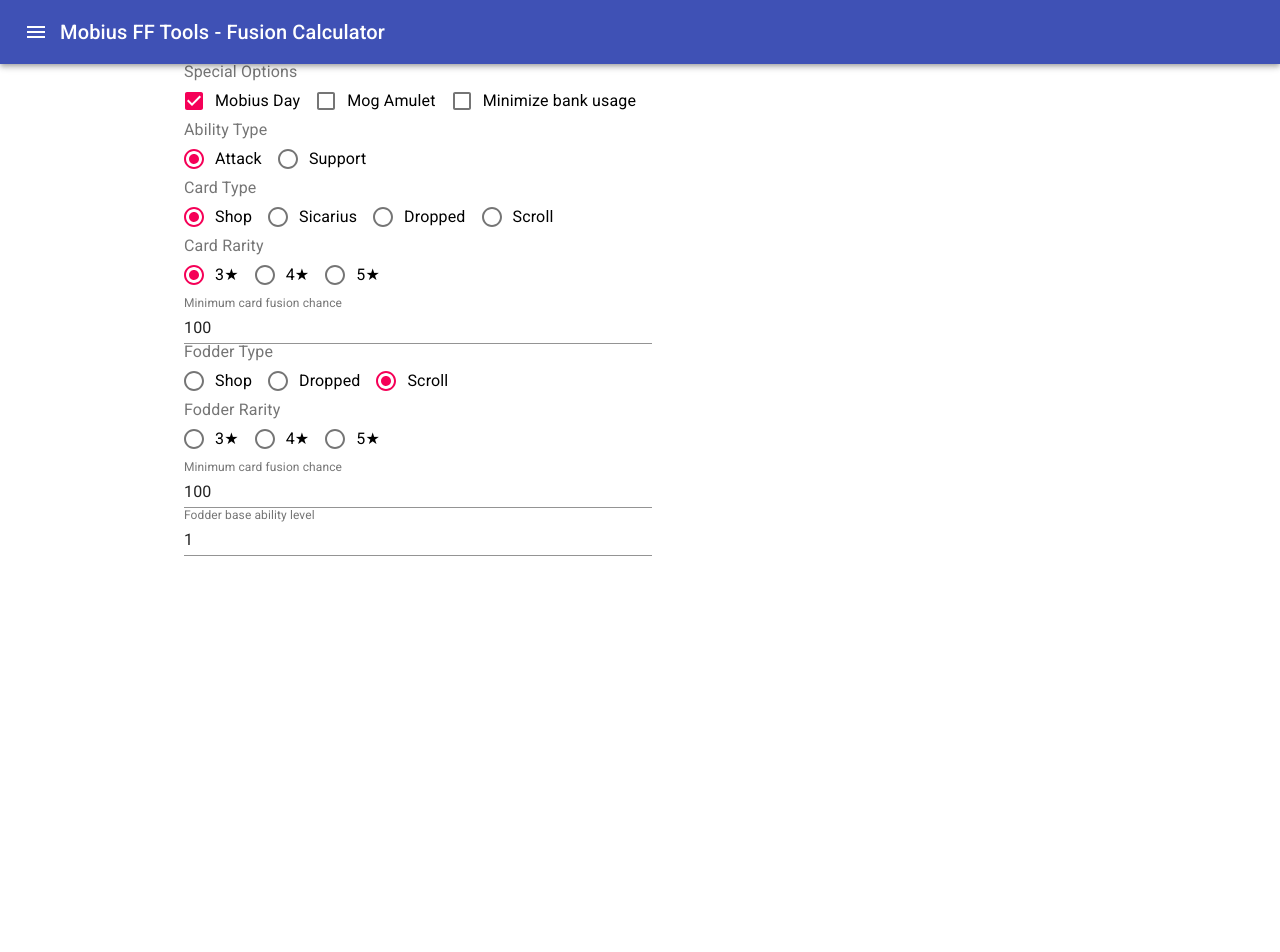
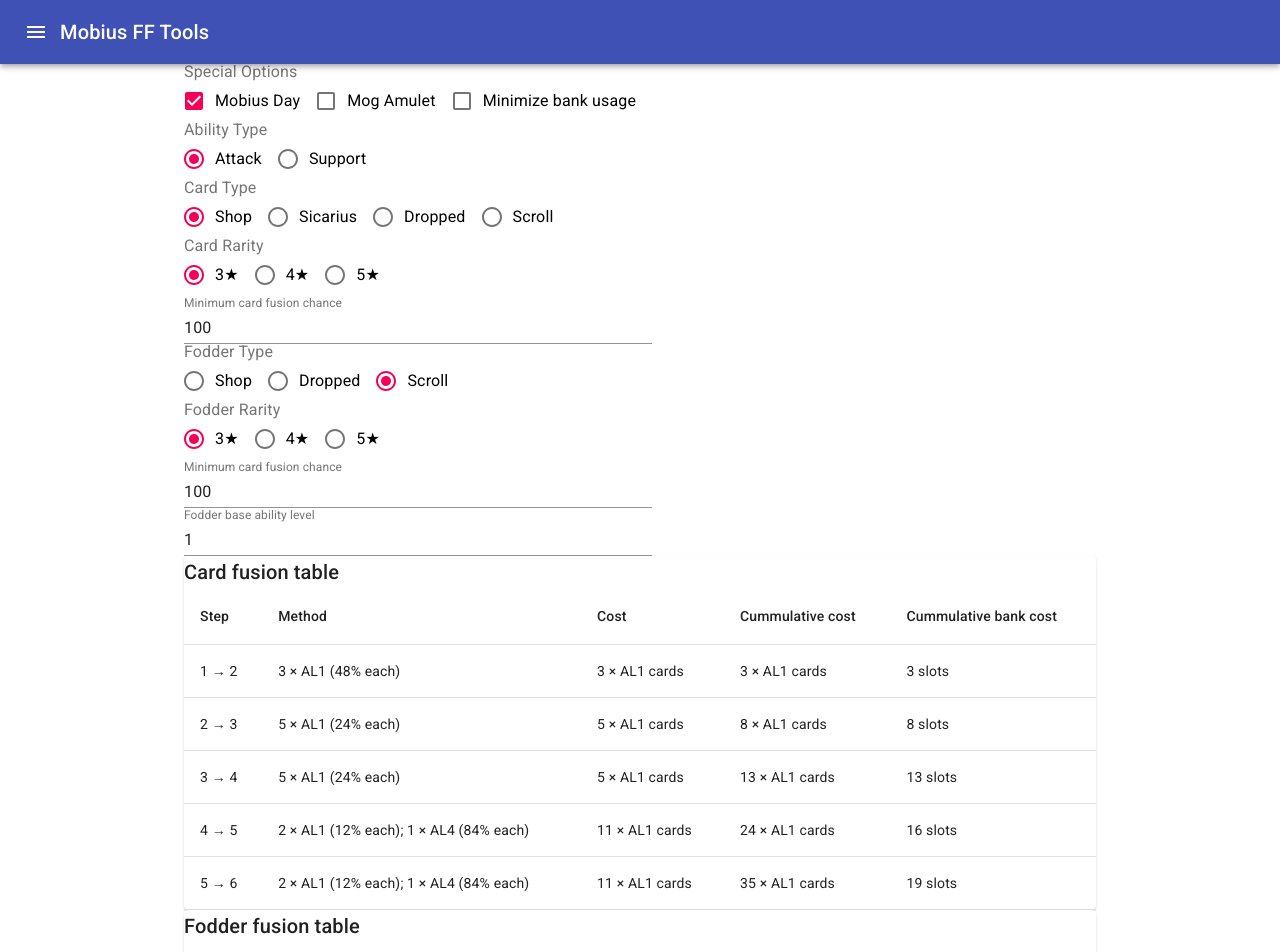
Before and after one commit to Zekareisoujin/mff-tools, a React app: page /#/fusion in a window 1280 px wide. Shown: the top 952 px of the page. Before the commit the page ends 800 px from the top, so only its background shows below. Built offline with nearby package versions, Linux system fonts and the light colour scheme.

Commit message:
feat(fusion table): implement fusion rate table

```diff
--- a/src/App.js
+++ b/src/App.js
@@ -24,16 +24,10 @@
 
 const App = props => {
   const { location } = props;
-  const [navTitle, setNavTitle] = React.useState('');
-
-  React.useEffect(() => {
-    if (pageList[location.pathname])
-      setNavTitle(pageList[location.pathname].label);
-  }, [location.pathname]);
 
   return (
     <>
-      <Header pageList={pageList} title={navTitle} />
+      <Header pageList={pageList} />
       <Container maxWidth="md">
         <RouteSwitch>
           <Redirect from="/" exact to="/fusion" />
--- a/src/component/FusionControlPanel.js
+++ b/src/component/FusionControlPanel.js
@@ -4,9 +4,6 @@
   FormControl,
   FormLabel,
   FormControlLabel,
-  Input,
-  InputAdornment,
-  InputLabel,
   Radio,
   RadioGroup,
   FormGroup,
@@ -15,20 +12,7 @@
 import _ from 'lodash';
 import txtMap from '../data/textResource';
 import { abilityType, otherOption, cardOption } from '../data/fusionConfig';
-
-const defaultOptionState = {
-  abilityType: abilityType[0],
-  mobius_day: true,
-  mog_amulet: false,
-  min_bank: false,
-  cardType: 'gacha',
-  cardRarity: 3,
-  cardFusionThreshold: 100,
-  fodderType: 'scroll',
-  fodderRarity: 2,
-  fodderFusionThreshold: 100,
-  fodderBaseAbilityLevel: 1
-};
+import PropTypes from 'prop-types';
 
 const optionControlGroup = {
   abilityType: 'abilityType',
@@ -42,22 +26,27 @@
 };
 
 const FusionControlPanel = props => {
-  const [optionState, setOptionState] = React.useState(defaultOptionState);
+  const { defaultState, onOptionChange } = props;
+
+  const [state, setState] = React.useState(defaultState);
+
+  const handleStateChange = (key, newValue) => {
+    const newState = {
+      ...state,
+      [key]: newValue
+    };
+    setState(newState);
+    if (onOptionChange) onOptionChange(newState);
+  };
 
   const handleValueChange = evt => {
     const numVal = Number(evt.target.value);
     const newVal = Number.isNaN(numVal) ? evt.target.value : numVal;
-    setOptionState({
-      ...optionState,
-      [evt.target.name]: newVal
-    });
+    handleStateChange(evt.target.name, newVal);
   };
 
   const handleCheckboxChange = evt => {
-    setOptionState({
-      ...optionState,
-      [evt.target.name]: evt.target.checked
-    });
+    handleStateChange(evt.target.name, evt.target.checked);
   };
 
   return (
@@ -72,7 +61,7 @@
                 key={index}
                 control={
                   <Checkbox
-                    checked={optionState[value]}
+                    checked={state[value]}
                     name={value}
                     onChange={handleCheckboxChange}
                   />
@@ -84,7 +73,7 @@
 
         <FormLabel>Ability Type</FormLabel>
         <RadioGroup
-          value={optionState[optionControlGroup.abilityType]}
+          value={state[optionControlGroup.abilityType]}
           name={optionControlGroup.abilityType}
           onChange={handleValueChange}
           row
@@ -103,12 +92,12 @@
 
         <FormLabel>Card Type</FormLabel>
         <RadioGroup
-          value={optionState[optionControlGroup.cardType]}
+          value={state[optionControlGroup.cardType]}
           name={optionControlGroup.cardType}
           onChange={handleValueChange}
           row
         >
-          {_.map(cardOption[optionState.abilityType], (value, key) => {
+          {_.map(cardOption[state.abilityType], (value, key) => {
             return (
               <FormControlLabel
                 value={key}
@@ -122,12 +111,12 @@
 
         <FormLabel>Card Rarity</FormLabel>
         <RadioGroup
-          value={optionState[optionControlGroup.cardRarity]}
+          value={state[optionControlGroup.cardRarity]}
           name={optionControlGroup.cardRarity}
           onChange={handleValueChange}
           row
         >
-          {cardOption[optionState.abilityType][optionState.cardType].rarity.map(
+          {cardOption[state.abilityType][state.cardType].rarity.map(
             rarityValue => {
               return (
                 <FormControlLabel
@@ -143,7 +132,7 @@
 
         <TextField
           label="Minimum card fusion chance"
-          value={optionState[optionControlGroup.cardFusionThreshold]}
+          value={state[optionControlGroup.cardFusionThreshold]}
           name={optionControlGroup.cardFusionThreshold}
           onChange={handleValueChange}
           type="number"
@@ -152,12 +141,12 @@
 
         <FormLabel>Fodder Type</FormLabel>
         <RadioGroup
-          value={optionState[optionControlGroup.fodderType]}
+          value={state[optionControlGroup.fodderType]}
           name={optionControlGroup.fodderType}
           onChange={handleValueChange}
           row
         >
-          {cardOption[optionState.abilityType][optionState.cardType].fodder.map(
+          {cardOption[state.abilityType][state.cardType].fodder.map(
             (value, index) => {
               return (
                 <FormControlLabel
@@ -173,14 +162,13 @@
 
         <FormLabel>Fodder Rarity</FormLabel>
         <RadioGroup
-          value={optionState[optionControlGroup.fodderRarity]}
+          value={state[optionControlGroup.fodderRarity]}
           name={optionControlGroup.fodderRarity}
           onChange={handleValueChange}
           row
         >
-          {cardOption[optionState.abilityType][
-            optionState.cardType
-          ].fodderRarity.map(rarityValue => {
+          {cardOption[state.abilityType][state.cardType].fodderRarity.map(
+            rarityValue => {
               return (
                 <FormControlLabel
                   value={rarityValue}
@@ -189,12 +177,13 @@
                   key={rarityValue}
                 />
               );
-          })}
+            }
+          )}
         </RadioGroup>
 
         <TextField
           label="Minimum card fusion chance"
-          value={optionState[optionControlGroup.fodderFusionThreshold]}
+          value={state[optionControlGroup.fodderFusionThreshold]}
           name={optionControlGroup.fodderFusionThreshold}
           onChange={handleValueChange}
           type="number"
@@ -203,7 +192,7 @@
 
         <TextField
           label="Fodder base ability level"
-          value={optionState[optionControlGroup.fodderBaseAbilityLevel]}
+          value={state[optionControlGroup.fodderBaseAbilityLevel]}
           name={optionControlGroup.fodderBaseAbilityLevel}
           onChange={handleValueChange}
           type="number"
@@ -214,4 +203,9 @@
   );
 };
 
+FusionControlPanel.propTypes = {
+  defaultState: PropTypes.object.isRequired,
+  onOptionChange: PropTypes.func
+};
+
 export default FusionControlPanel;
--- /dev/null
+++ b/src/component/FusionRateTable.js
@@ -0,0 +1,162 @@
+import React from 'react';
+import PropTypes from 'prop-types';
+import _ from 'lodash';
+import {
+  Paper,
+  Table,
+  TableHead,
+  TableRow,
+  TableCell,
+  TableBody,
+  Typography
+} from '@material-ui/core';
+
+const getBasketContent = (basket, tableRate) => {
+  const basketContent = {};
+  for (var j = 0; j < basket.length; j++) {
+    const item = basket[j];
+    if (!basketContent[item]) {
+      basketContent[item] = {
+        rate: tableRate[item],
+        count: 1
+      };
+    } else basketContent[item].count++;
+  }
+  return basketContent;
+};
+
+const getTableData = (cardCost, cardRateTable) => {
+  let total = 0,
+    bankTotal = 0;
+  for (var i = 0; i < cardCost.length; i++) {
+    let content, cost, cummulativeCost, cummulativeBankCost;
+    if (cardCost[i].cost > 0) {
+      total += cardCost[i].cost;
+      bankTotal += cardCost[i].basket.length;
+      var basketContent = getBasketContent(
+        cardCost[i].basket,
+        cardRateTable[i]
+      );
+      content = _.reduce(
+        basketContent,
+        (str, value, key) => {
+          return str + `${value.count} × AL${key + 1} (${value.rate}% each); `;
+        },
+        ''
+      );
+    }
+  }
+};
+
+const FusionRateTable = props => {
+  const {
+    cardCost,
+    fodderCost,
+    cardRateTable,
+    fodderRateTable,
+    fodderBaseAbilityLevel
+  } = props;
+
+  const getTableData = (cardCost, cardRateTable, includeBankCost) => {
+    let total = 0,
+      bankTotal = 0;
+    const rows = [];
+    for (var i = 0; i < cardCost.length; i++) {
+      let content, cost, cummulativeCost, cummulativeBankCost;
+      const index = `${i + 1} → ${i + 2}`;
+      if (cardCost[i].cost > 0) {
+        total += cardCost[i].cost;
+        bankTotal += cardCost[i].basket.length;
+        var basketContent = getBasketContent(
+          cardCost[i].basket,
+          cardRateTable[i]
+        );
+
+        content = _.map(basketContent, (value, key) => {
+          return `${value.count} × AL${parseInt(key) + 1} (${
+            value.rate
+          }% each)`;
+        }).join('; ');
+
+        cost = `${cardCost[i].cost} × AL${fodderBaseAbilityLevel} cards`;
+        cummulativeCost = `${total} × AL${fodderBaseAbilityLevel} cards`;
+        cummulativeBankCost = `${bankTotal} slots`;
+      } else {
+        cost = cummulativeCost = cummulativeBankCost = 'N/A';
+        content = 'Not achievable';
+      }
+      if (includeBankCost)
+        rows.push({
+          index,
+          content,
+          cost,
+          cummulativeCost,
+          cummulativeBankCost
+        });
+      else rows.push({ index, content, cost, cummulativeCost });
+    }
+    return rows;
+  };
+
+  const cardTableData = getTableData(cardCost, cardRateTable, true);
+  const fodderTableData = getTableData(fodderCost, fodderRateTable, false);
+  return (
+    <>
+      <Paper>
+        <Typography variant="h6">Card fusion table</Typography>
+        <Table>
+          <TableHead>
+            <TableRow>
+              <TableCell>Step</TableCell>
+              <TableCell>Method</TableCell>
+              <TableCell>Cost</TableCell>
+              <TableCell>Cummulative cost</TableCell>
+              <TableCell>Cummulative bank cost</TableCell>
+            </TableRow>
+          </TableHead>
+          <TableBody>
+            {cardTableData.map(row => (
+              <TableRow key={row.index}>
+                {_.map(row, (value, key) => (
+                  <TableCell key={key}>{value}</TableCell>
+                ))}
+              </TableRow>
+            ))}
+          </TableBody>
+        </Table>
+      </Paper>
+      <Paper>
+        <Typography variant="h6">Fodder fusion table</Typography>
+        <Table>
+          <TableHead>
+            <TableRow>
+              <TableCell>Step</TableCell>
+              <TableCell>Method</TableCell>
+              <TableCell>Cost</TableCell>
+              <TableCell>Cummulative cost</TableCell>
+            </TableRow>
+          </TableHead>
+          <TableBody>
+            {fodderTableData.map(row => (
+              <TableRow key={row.index}>
+                {_.map(row, (value, key) => (
+                  <TableCell key={key}>{value}</TableCell>
+                ))}
+              </TableRow>
+            ))}
+          </TableBody>
+        </Table>
+      </Paper>
+    </>
+  );
+};
+
+FusionRateTable.propTypes = {
+  cardCost: PropTypes.array.isRequired,
+  fodderCost: PropTypes.array.isRequired,
+  cardRateTable: PropTypes.array.isRequired,
+  fodderRateTable: PropTypes.array.isRequired,
+  fodderBaseAbilityLevel: PropTypes.number.isRequired
+};
+
+export default FusionRateTable;
--- a/src/component/Header.js
+++ b/src/component/Header.js
@@ -42,7 +42,9 @@
           <IconButton edge="start" color="inherit" onClick={openSideMenu}>
             <MenuIcon />
           </IconButton>
-          <Typography variant="h6">Mobius FF Tools - {title}</Typography>
+          <Typography variant="h6">
+            Mobius FF Tools{title && ` - ${title}`}
+          </Typography>
         </Toolbar>
       </AppBar>
       <Drawer open={sideMenuOpen} onClose={closeSideMenu}>
--- a/src/component/index.js
+++ b/src/component/index.js
@@ -1,2 +1,3 @@
 export { default as Header } from './Header';
 export { default as FusionControlPanel } from './FusionControlPanel';
+export { default as FusionRateTable } from './FusionRateTable';
--- a/src/screen/FusionCalc.js
+++ b/src/screen/FusionCalc.js
@@ -1,11 +1,83 @@
 import React from 'react';
-import { Typography } from '@material-ui/core';
-import { FusionControlPanel } from '../component';
+import { FusionControlPanel, FusionRateTable } from '../component';
+import computeFusionTable from '../util/fusionCalc';
+import { abilityType, fusionTable } from '../data/fusionConfig';
+
+const defaultOptionState = {
+  abilityType: abilityType[0],
+  mobius_day: true,
+  mog_amulet: false,
+  min_bank: false,
+  cardType: 'gacha',
+  cardRarity: 3,
+  cardFusionThreshold: 100,
+  fodderType: 'scroll',
+  fodderRarity: 3,
+  fodderFusionThreshold: 100,
+  fodderBaseAbilityLevel: 1
+};
 
 const FusionCalc = props => {
+  const [state, setState] = React.useState({ option: defaultOptionState });
+
+  const handleOptionChange = optionState => {
+    setState({
+      ...state,
+      option: optionState
+    });
+  };
+
+  const option = state.option;
+  const md = option.mobius_day ? 'mobius' : 'standard';
+  const mainTable =
+    option.cardType == option.fodderType &&
+    option.cardRarity == option.fodderRarity
+      ? option.cardType == 'gacha'
+        ? 'gacha'
+        : 'drop'
+      : 'mix';
+  const fodderTable = option.fodderType == 'gacha' ? 'gacha' : 'drop';
+  const crossRateTable = fusionTable[option.abilityType][mainTable][md];
+  const fodderRateTable = fusionTable[option.abilityType][fodderTable][md];
+
+  const levelFromRarity = (rarity, abilityType) => {
+    return abilityType == 'attack' ? rarity * 2 : rarity + 1;
+  };
+  const cardLevel = levelFromRarity(option.cardRarity, option.abilityType);
+  const fodderLevel = levelFromRarity(option.fodderRarity, option.abilityType);
+
+  const cardRate = option.mog_amulet
+    ? Math.ceil((option.cardFusionThreshold * 2) / 3)
+    : option.cardFusionThreshold;
+  const slotCount = option.mog_amulet ? 4 : 5;
+
+  const { cardCost, fodderCost } = computeFusionTable(
+    {
+      crossRateTable,
+      fodderRateTable,
+      cardLevel,
+      cardRate,
+      fodderLevel,
+      fodderRate: option.fodderFusionThreshold,
+      slotCount,
+      minFodderLevel: option.fodderBaseAbilityLevel
+    },
+    option.min_bank
+  );
+
   return (
     <>
-      <FusionControlPanel />
+      <FusionControlPanel
+        defaultState={defaultOptionState}
+        onOptionChange={handleOptionChange}
+      />
+      <FusionRateTable
+        cardCost={cardCost}
+        fodderCost={fodderCost}
+        cardRateTable={crossRateTable}
+        fodderRateTable={fodderRateTable}
+        fodderBaseAbilityLevel={option.fodderBaseAbilityLevel}
+      />
     </>
   );
 };
--- /dev/null
+++ b/src/util/fusionCalc.js
@@ -0,0 +1,70 @@
+export default function fusionCalc(params, notGreedy = false) {
+  const {
+    crossRateTable,
+    fodderRateTable,
+    cardLevel,
+    cardRate,
+    fodderLevel,
+    fodderRate,
+    slotCount,
+    minFodderLevel
+  } = params;
+
+  var fodderCost = new Array(minFodderLevel).fill(1),
+    fodderFusionTable = [],
+    cardFusionTable = [];
+
+  // greedy approach
+  const fillSlot = (targetLevel, slot, rate, rateTable) => {
+    var idx = targetLevel - 1;
+    var fodderStart = Math.min(rateTable[idx].length, minFodderLevel);
+    var fodderEnd = Math.min(rateTable[idx].length, fodderCost.length);
+    var minBasket = { cost: -1, basket: [] };
+
+    var start = notGreedy ? fodderEnd - 1 : fodderStart - 1;
+
+    for (var i = start; i < fodderEnd; i++) {
+      var rateLeft = rate - rateTable[idx][i];
+      if (rateLeft <= 0) {
+        if (
+          minBasket.cost < 0 ||
+          minBasket.cost > fodderCost[i] ||
+          (minBasket.cost == fodderCost[i] && minBasket.basket.length > 1)
+        )
+          return { cost: fodderCost[i], basket: [i] };
+        else return minBasket;
+      } else if (slot - 1 > 0) {
+        var more = fillSlot(targetLevel, slot - 1, rateLeft, rateTable);
+        if (
+          more.cost > 0 &&
+          (minBasket.cost < 0 ||
+            minBasket.cost > more.cost + fodderCost[i] ||
+            (minBasket.cost == more.cost + fodderCost[i] &&
+              minBasket.basket.length > more.basket.length + 1))
+        ) {
+          more.cost += fodderCost[i];
+          more.basket.push(i);
+          minBasket = more;
+        }
+      }
+    }
+
+    return minBasket;
+  };
+
+  for (var i = minFodderLevel; i < fodderLevel; i++) {
+    var set = fillSlot(i, 5, fodderRate, fodderRateTable);
+    fodderFusionTable.push(set);
+    fodderCost[i] = fodderCost[i - 1];
+    for (var j = 0; j < set.basket.length; j++) {
+      fodderCost[i] += fodderCost[set.basket[j]];
+    }
+  }
+
+  for (var i = 1; i < cardLevel; i++) {
+    var data = fillSlot(i, slotCount, cardRate, crossRateTable);
+    cardFusionTable.push(data);
+  }
+
+  return { cardCost: cardFusionTable, fodderCost: fodderFusionTable };
+}
```
Lines whose indentation alone changed are shown as unchanged.
